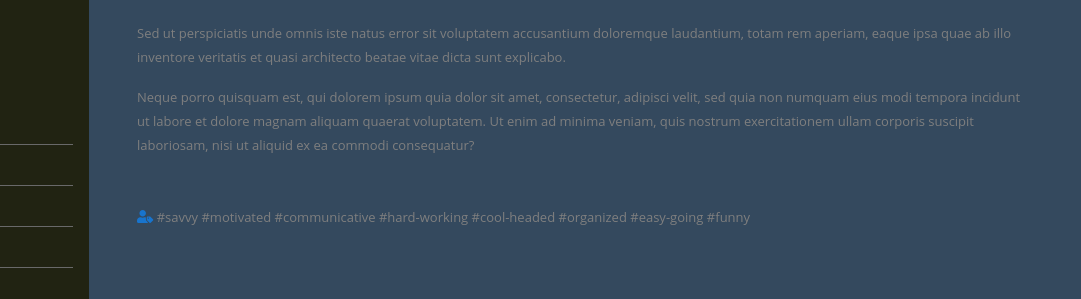
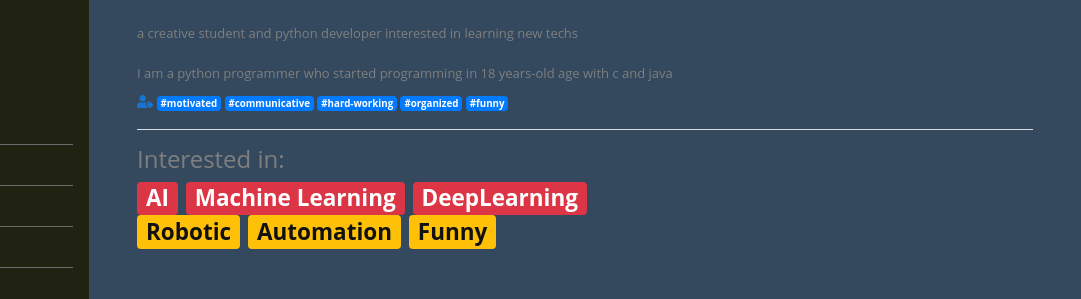
Before and after one commit to hoseinlook/hoseinlook.github.io, a website with bundled scripts: page index.html in a window 1280 px wide. Shown: the part 192-491 px from the top of the page, 199-1280 px from the left. Built offline with nearby package versions, Linux system fonts and the light colour scheme; a web font is replaced by a local one.

Commit message:
edit about section

```diff
--- a/index.html
+++ b/index.html
@@ -172,32 +172,46 @@
             </h4>
 
             <p class="mb-3">
-                Sed ut perspiciatis unde omnis iste natus error sit voluptatem accusantium doloremque laudantium, totam rem aperiam, eaque ipsa quae ab illo inventore veritatis et quasi architecto beatae vitae dicta sunt explicabo.
+                a creative student and python developer interested in learning new techs
             </p>
 
             <p>
-                Neque porro quisquam est, qui dolorem ipsum quia dolor sit amet, consectetur, adipisci velit, sed quia non numquam eius modi tempora incidunt ut labore et dolore magnam aliquam quaerat voluptatem. Ut enim ad minima veniam, quis nostrum exercitationem ullam corporis suscipit laboriosam, nisi ut aliquid ex ea commodi consequatur?
+                I am a python programmer who started programming in 18 years-old age with c and java
             </p>
 
 
-            <p class="mb-5 mt-5">
-                <i class="fas fa-user-tag"></i> #savvy #motivated #communicative
-                #hard-working #cool-headed #organized #easy-going #funny
+            <p class="mb-10 mt-10">
+                <i class="fas fa-user-tag"></i>
+                <span class="badge badge-primary">#motivated</span>
+                <span class="badge badge-primary">#communicative</span>
+                <span class="badge badge-primary">#hard-working</span>
+<!--                <span class="badge badge-primary">#cool-headed</span>-->
+                <span class="badge badge-primary">#organized</span>
+<!--                <span class="badge badge-primary">#easy-going</span>-->
+                <span class="badge badge-primary">#funny</span>
+
             </p>
+            <h2 class="sub-title"></h2>
+            <h4 class="mb">
+                Interested in:
+            </h4>
+            <p class="mb-10 mt-10" style="font-size:30px;">
+                <span class="badge badge-danger">AI</span>
+                <span class="badge badge-danger">Machine Learning</span>
+                <span class="badge badge-danger">  DeepLearning</span>
+                <br>
+                <span class="badge badge-warning">Robotic</span>
+                <span class="badge badge-warning">Automation</span>
+                <span class="badge badge-warning">Funny</span>
+
+            </p>
+
         </div>
     </section>
 
     <section class="resume-section p-3 p-lg-5" id="skills">
         <h2 class="mb-5"> Skills </h2>
-        <!--        <div class="sonar-wrapper">-->
-        <!--            <div class="sonar-emitter">-->
 
-        <!--                <div class="sonar-wave">-->
-        <!--                    <h1>Data Engineer</h1>-->
-        <!--                </div>-->
-        <!--                -->
-        <!--            </div>-->
-        <!--        </div>-->
         <div class='menu'>
             <input class='toggle' id='menu2' type='checkbox'>
 
@@ -628,7 +642,7 @@
             <h2 class="sub-title"></h2>
 
             <ul class="fa-ul mb-4 ml-0">
-                <li >
+                <li>
                     <i class="fas fa-envelope-open mr-2"></i>
                     <a href="mailto:hoseinlooki0@gmail.com">
                         hoseinlooki0@gmail.com</a
@@ -636,8 +650,8 @@
                 </li>
                 <li><i class="fas fa-mobile-alt mr-2"></i>+989904939982</li>
                 <li><i class="fas fa-comment-alt mr-2"></i>
-                        send me message on telegram
-                        <a href="https://t.me/hosein_look" target="_blank">hosein_look</a>
+                    send me message on telegram
+                    <a href="https://t.me/hosein_look" target="_blank">hosein_look</a>
                 </li>
 
                 <li><i class="fas fa-map-marker-alt mr-2"></i>Iran,Tehran</li>
@@ -719,5 +733,6 @@
 
 
 
+
 </script>
 </html>
```
